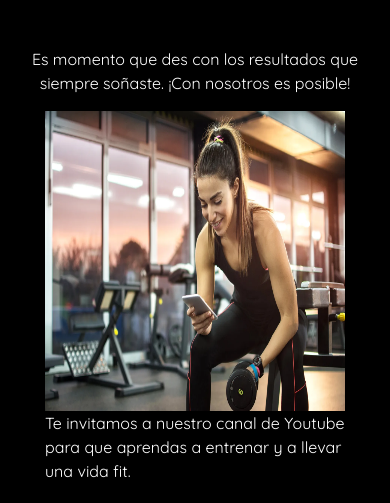
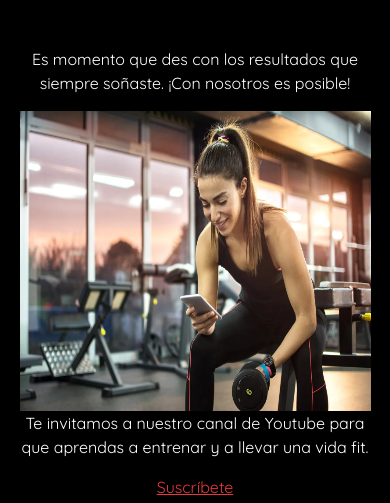
Before and after one commit to Pablocan86/PFCantarin, a website: page index.html in a window 390 px wide. Shown: the part 800-1303 px from the top of the page. Drawn offline with nearby package versions, Linux system fonts and the light colour scheme.

Commit message:
se reestructura la section 3 de la página de inicio para que los div se vayan wrapeando de forma pareja en las distintas medias queries

```diff
--- a/index.html
+++ b/index.html
@@ -60,16 +60,19 @@
         ¡Con nosotros es posible!</p>
     </section>
     <section class="sectionhome3">
-      <div class="divsection3">
+      <div>
+        <div class="divsection3">
         <img src="./images/mujer_viendo_celular.webp" alt="mujer sentada mirando el celular">
         <p>Te invitamos a nuestro canal de Youtube para que aprendas a entrenar y a llevar una vida fit.</p>
         <a href="https://www.youtube.com/@shadowfit5025"  target="_blank">Suscríbete</a>
-      </div>
-      <div class="divsection3">
+        </div>
+        <div class="divsection3">
         <img src="./images/celular_instagram.webp" alt="imagen de una mano con un celular y en la pantalla el instragam de la empresa">
         <p>Seguinos en Instragram y enteráte de todo lo que hacemos en nuestra comunidad.</p>
         <a href="https://www.instagram.com/shadowfit_argentina/" target="_blank">Seguínos</a>
       </div>
+      </div>
+      <div>
       <div class="divsection3 ">
         <img src="./images/tienda_de_rutinas.webp" alt="computadora telefono y tableta con la immagen de la tienda de rutinas">
         <p>A través de nuestra tienda de rutinas, podrás obtener entrenamientos geniales.</p>
@@ -79,6 +82,7 @@
         <img src="./images/pareja_feliz.webp" alt="dos personas adultas en el gimnasio riendo mirando a la camara">
         <p>Nuestros entrenamientos en gimnasio son grupales pero con objetivos individuales.</p>
         <a href="./pages/servicios.html">Conocé nuestras opciones.</a>
+      </div>
       </div>
     </section>
   </main>
--- a/scss/modulos/_inicio.scss
+++ b/scss/modulos/_inicio.scss
@@ -84,11 +84,15 @@
         width: 100%;
         padding-bottom: 20px;
 
+        div {
+            @include flexbox (row, wrap, space-around,center);
+            width: 50%;
+
             .divsection3 {
                 color: white;
                 width: 300px;
                 padding-bottom:10px;
-
+                @include flexbox (column, nowrap, space-between, start);
 
                 img {
                     width: 300px;
@@ -97,11 +101,13 @@
 
                 a {
                     color: $color-rojo-paleta;
-
+                }
             }
         }
 
 
 
+
+
     }
 }
--- a/scss/modulos/_medias.scss
+++ b/scss/modulos/_medias.scss
@@ -22,6 +22,24 @@
             p {
                 margin-left: 20px;
                 margin-right: 20px;
+            }
+
+        }
+    }
+}
+@media (max-width: 600px) and (min-width: 320px){
+
+    .mainhome .sectionhome3 div {
+        flex-direction: column;
+        width: 100%;
+
+        .divsection3 {
+            width: 90%;
+            text-align: center;
+            align-items: center;
+
+            img {
+                width:100%;
             }
 
         }
```
Also changed, not shown: css/style.css, 1 other file. Lines whose indentation alone changed are shown as unchanged.
